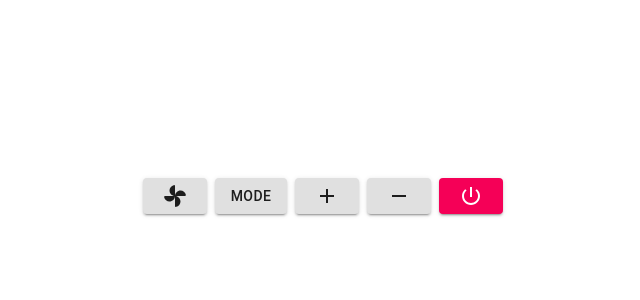
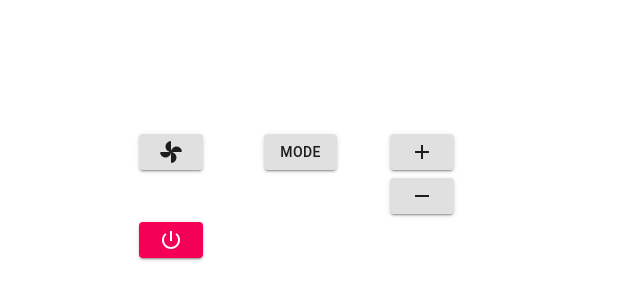
Before and after one commit to omri2861/AcRemoteFE, a React (Create React App) app: page / in a window 1280 px wide. Shown: the part 204-504 px from the top of the page, without its empty margins (317-957 px from the left). Built offline with nearby package versions, Linux system fonts and the light colour scheme.

Commit message:
Aligned buttons like the real AC remote

```diff
--- a/src/components/App.js
+++ b/src/components/App.js
@@ -1,9 +1,17 @@
 import "./App.css";
-import { Button, Grid, Box, IconButton } from "@material-ui/core";
+import { Button, Grid, Box} from "@material-ui/core";
 import ToysRoundedIcon from '@material-ui/icons/ToysRounded';
 import PowerSettingsNewIcon from '@material-ui/icons/PowerSettingsNew';
 import AddIcon from '@material-ui/icons/Add';
 import RemoveIcon from '@material-ui/icons/Remove';
+
+/* This componenet creates space for the button grid
+ * props.cells - The amount of cells to space
+ */
+function GridSpace(props) {
+
+    return <Grid item xs={props.cells}><Box /></Grid>
+}
 
 function App() {
     // TODO: Find a better way to align content to the middle
@@ -11,19 +19,20 @@ function App() {
         <div className="App">
             <Box>
                 <Grid container spacing="1">
-                    <Grid item>
+                    <Grid item xs={4}>
                         <Button variant="contained"><ToysRoundedIcon /></Button>
                     </Grid>
-                    <Grid item>
+                    <Grid item xs={4}>
                         <Button variant="contained">MODE</Button>
                     </Grid>
-                    <Grid item>
+                    <Grid item xs={4}>
                         <Button variant="contained"><AddIcon /></Button>
                     </Grid>
-                    <Grid item>
+                    <GridSpace cells={8} />
+                    <Grid item xs={4}>
                         <Button variant="contained"><RemoveIcon /></Button>
                     </Grid>
-                    <Grid item md="2">
+                    <Grid item xs={12}>
                         <Button variant="contained" color="secondary"><PowerSettingsNewIcon /></Button>
                     </Grid>
                 </Grid>
```
